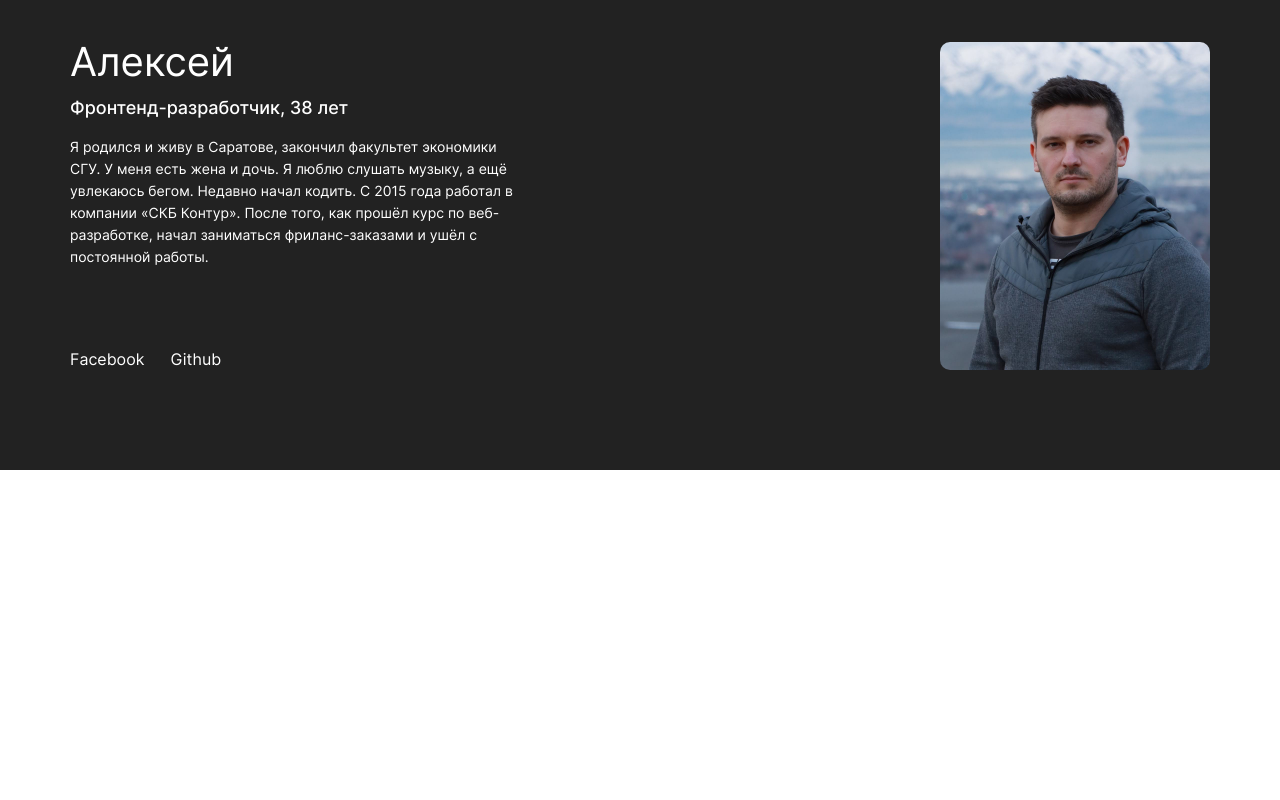
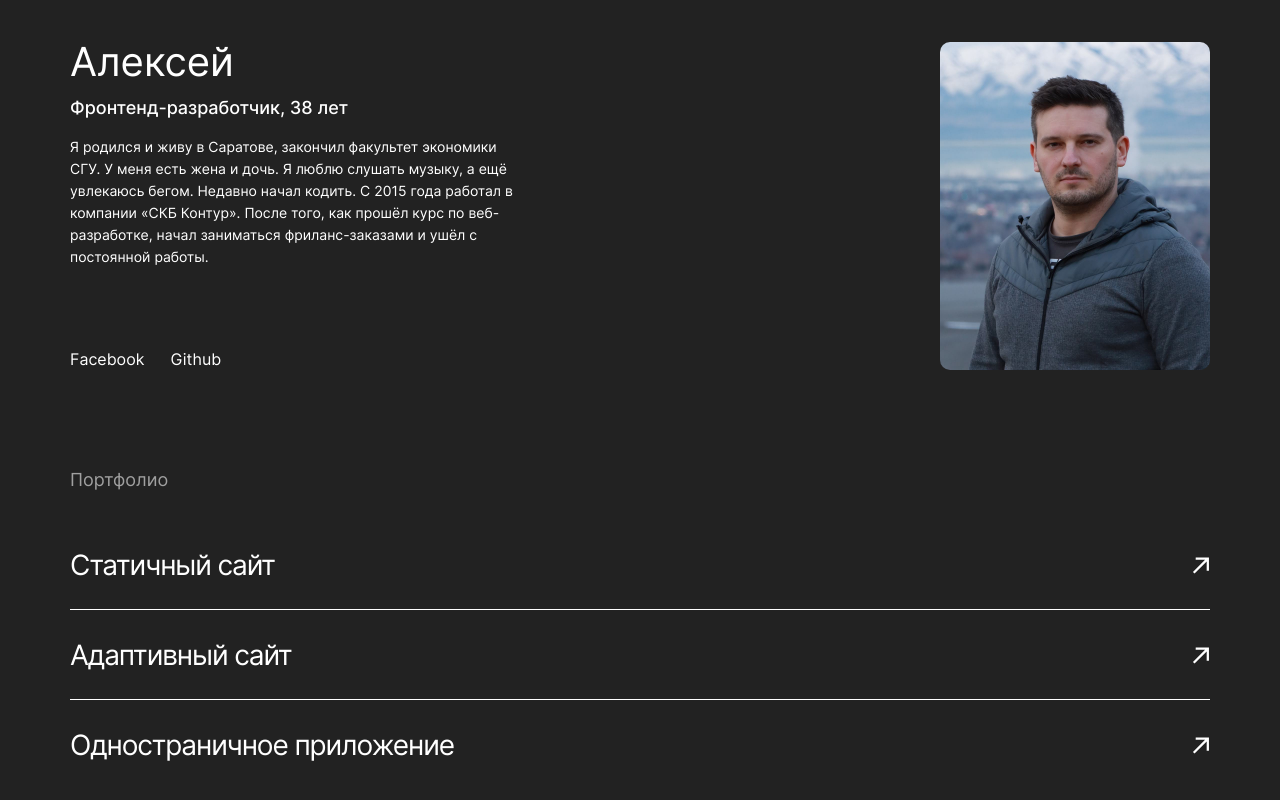
Before and after one commit to alkremn/movies-explorer-frontend, a React (Create React App) app: page / in a window 1280 px wide. Shown: the part 1981-2781 px from the top of the page. Before the commit the page ends 2451 px from the top, so only its background shows below. Built offline with nearby package versions, Linux system fonts and the light colour scheme.

Commit message:
feat: implement portfolio section

```diff
--- a/src/components/Main/Main.js
+++ b/src/components/Main/Main.js
@@ -4,6 +4,7 @@ import Promo from "../Promo/Promo";
 import AboutProject from "../AboutProject/AboutProject";
 import Techs from "../Techs/Techs";
 import AboutMe from "../AboutMe/AboutMe";
+import Portfolio from "../Portfolio/Portfolio";
 
 function Main() {
   return (
@@ -12,6 +13,7 @@ function Main() {
       <AboutProject />
       <Techs />
       <AboutMe />
+      <Portfolio />
     </div>
   );
 }
--- /dev/null
+++ b/src/components/Portfolio/Portfolio.css
@@ -0,0 +1,100 @@
+.portfolio {
+  display: flex;
+  flex-direction: column;
+  margin: 0 auto;
+  width: calc(100vw - 36px);
+  max-width: 1140px;
+}
+
+.portfolio__title {
+  margin: 0;
+  font-weight: 400;
+  font-size: 14px;
+  line-height: 20px;
+  color: #a0a0a0;
+}
+
+.portfolio__links {
+  list-style: none;
+  padding-left: 0;
+  margin: 40px 0 70px;
+}
+
+.portfolio__link {
+  display: flex;
+  justify-content: space-between;
+  align-items: center;
+  color: #fff;
+  font-size: 18px;
+  line-height: 28px;
+  letter-spacing: -0.04em;
+  text-decoration: none;
+  border-bottom: 1px solid #fff;
+  padding: 20px 0 19px;
+}
+
+.portfolio__links-item:first-child .portfolio__link {
+  padding-top: 0;
+}
+.portfolio__links-item:last-child .portfolio__link {
+  border-bottom: none;
+  padding-bottom: 0;
+}
+
+.portfolio__arrow-icon {
+  width: 14px;
+  height: 14px;
+  background-image: url("../../images/arrow.svg");
+  background-repeat: no-repeat;
+  background-position: center;
+  background-size: contain;
+}
+
+@media screen and (min-width: 768px) {
+  .portfolio {
+    width: calc(100vw - 100px);
+  }
+
+  .portfolio__title {
+    font-size: 18px;
+  }
+
+  .portfolio__links {
+    margin: 50px 0 90px;
+  }
+  .portfolio__link {
+    font-size: 28px;
+    line-height: 50px;
+  }
+
+  .portfolio__arrow-icon {
+    width: 18px;
+    height: 18px;
+  }
+}
+
+@media screen and (min-width: 1024px) {
+  .about__container {
+    flex-direction: row-reverse;
+    justify-content: space-between;
+    margin: 66px 0 100px;
+  }
+
+  .about__description-container {
+    min-height: 326px;
+  }
+
+  .about__image {
+    max-width: 270px;
+  }
+
+  .about__occupation {
+    font-size: 18px;
+    margin-top: 18px;
+  }
+
+  .about__description {
+    font-size: 14px;
+    line-height: 22px;
+  }
+}
--- /dev/null
+++ b/src/components/Portfolio/Portfolio.js
@@ -0,0 +1,30 @@
+import React from "react";
+import "./Portfolio.css";
+
+function Portfolio() {
+  return (
+    <section className='portfolio'>
+      <h2 className='portfolio__title'>Портфолио</h2>
+      <ul className='portfolio__links'>
+        <li className='portfolio__links-item'>
+          <a className='portfolio__link' href='https://facebook.com'>
+            Статичный сайт<div className='portfolio__arrow-icon'></div>
+          </a>
+        </li>
+        <li className='portfolio__links-item'>
+          <a className='portfolio__link' href='https://github.com/alkremn'>
+            Адаптивный сайт<div className='portfolio__arrow-icon'></div>
+          </a>
+        </li>
+        <li className='portfolio__links-item'>
+          <a className='portfolio__link' href='https://github.com/alkremn'>
+            Одностраничное приложение
+            <div className='portfolio__arrow-icon'></div>
+          </a>
+        </li>
+      </ul>
+    </section>
+  );
+}
+
+export default Portfolio;
```
Also changed, not shown: src/images/arrow.svg (added).
